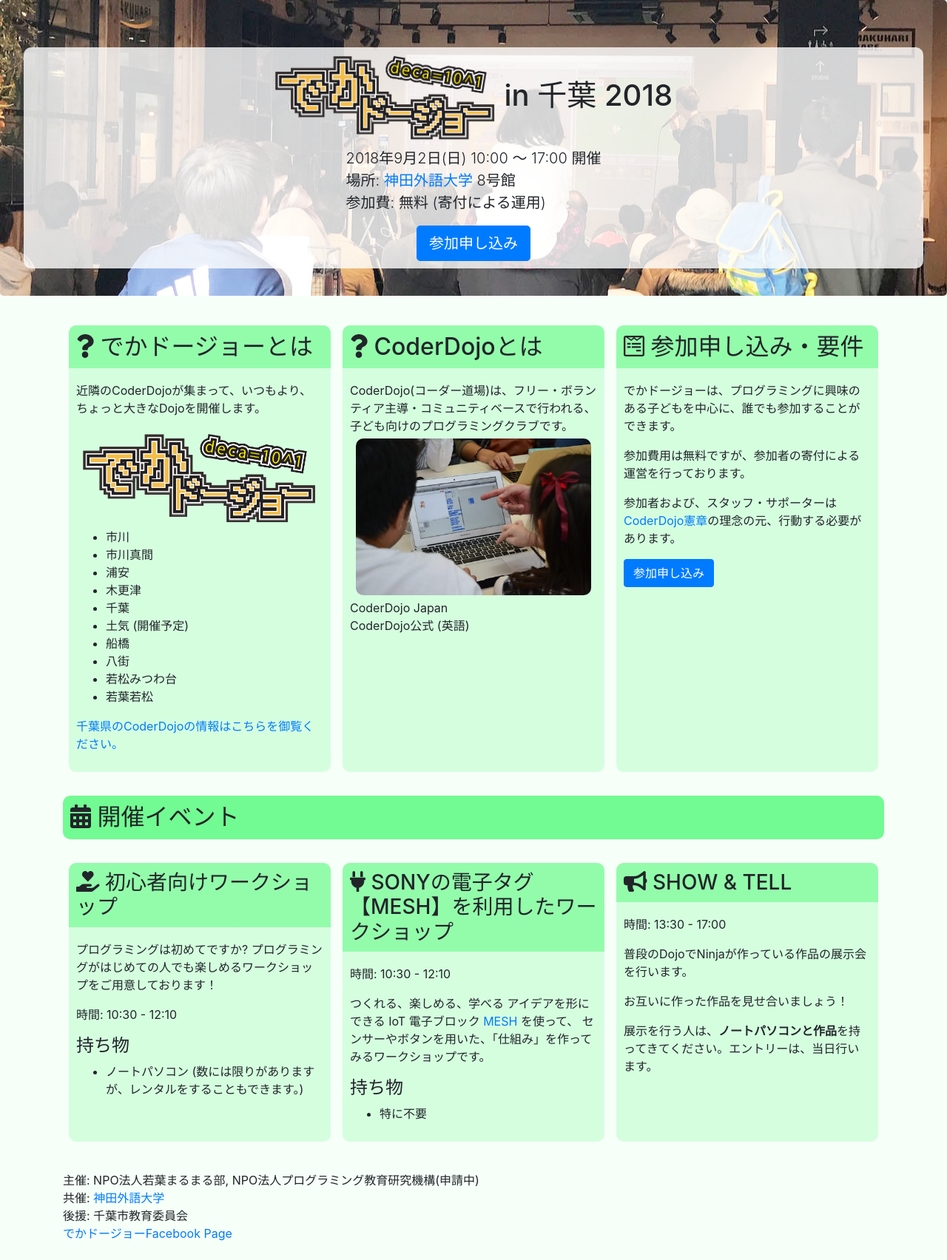
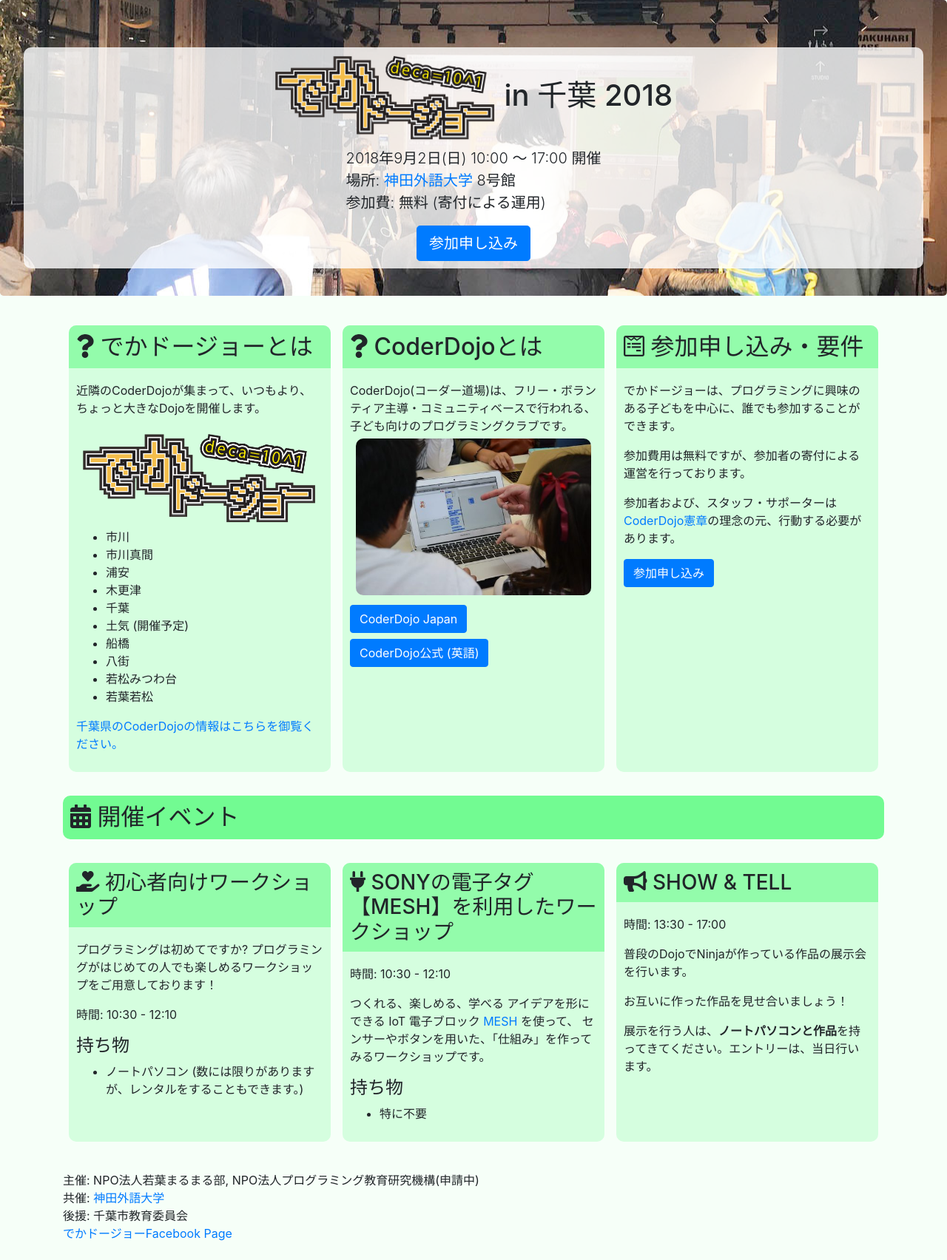
Before and after one commit to coderdojo-chiba-pref/coderdojo-chiba-pref.github.io, a Jekyll site: the page decadojo2018-9.html, which Jekyll copies as it is, in a window 1280 px wide. Shown: the whole page at 74% size. Built offline with Jekyll 4.4.1, drawn with Linux system fonts in a browser that asks for light colours; nearby versions of some CDN libraries.

Commit message:
Fix margin

```diff
--- a/decadojo2018-9.html
+++ b/decadojo2018-9.html
@@ -99,11 +99,11 @@
                     <img src="./images/deca2018/decadojo2018-d1.jpg" alt="CoderDojoの様子">
                 </div>
 
-                <div>
-                    <a class="https://coderdojo.jp/" target="_blank">CoderDojo Japan</a>
+                <div class="my-2">
+                    <a class="btn btn-primary" href="https://coderdojo.jp/" target="_blank">CoderDojo Japan</a>
                 </div>
-                <div>
-                    <a class="https://coderdojo.com/" target="_blank">CoderDojo公式 (英語)</a>
+                <div class="my-2">
+                    <a class="btn btn-primary" href="https://coderdojo.com/" target="_blank">CoderDojo公式 (英語)</a>
                 </div>
             </div>
         </div>
```
